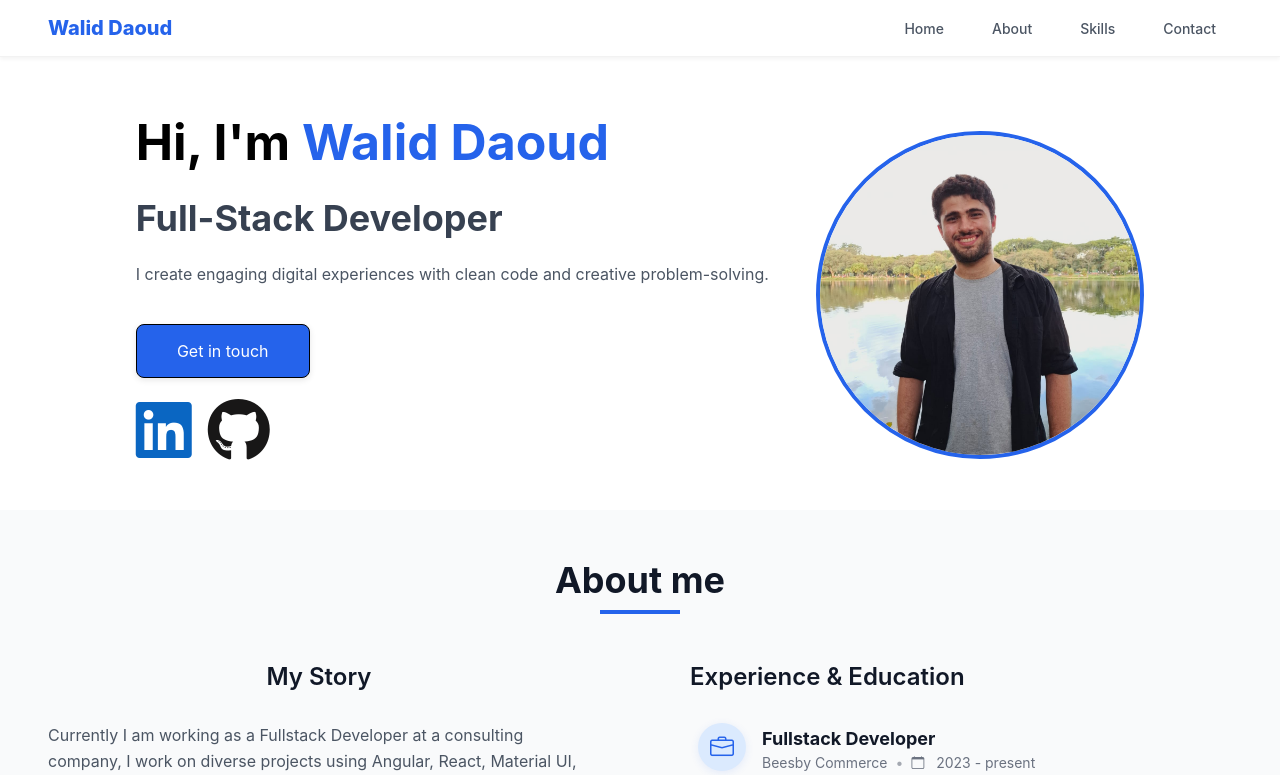
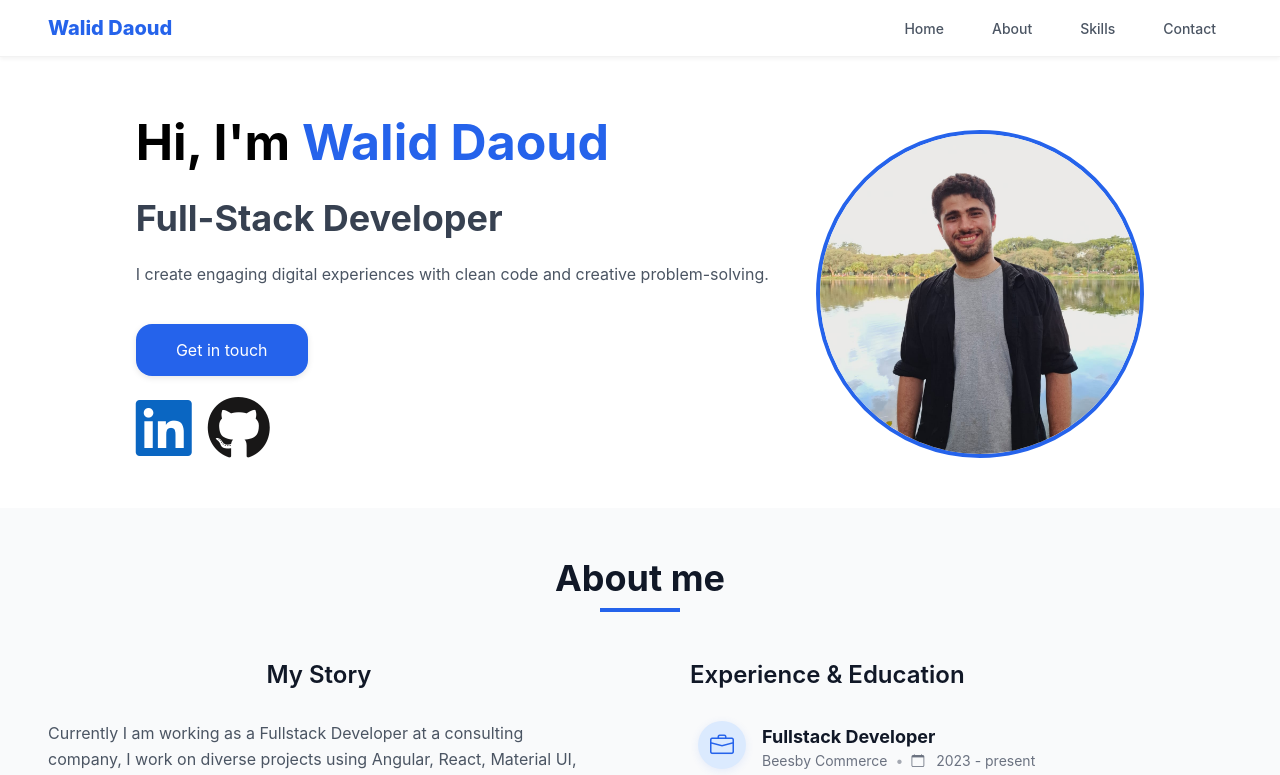
Before and after one commit to WalidcoDaoud/Portfolio, an Angular app: page / in a window 1280 px wide. Shown: the top 775 px of the page. Built offline with nearby package versions, Linux system fonts and the light colour scheme.

Commit message:
feature: changed button style

```diff
--- a/src/app/components/sections/header/header.component.sass
+++ b/src/app/components/sections/header/header.component.sass
@@ -49,7 +49,7 @@
         .btn
           padding: 1rem
           text-decoration: none
-          border-radius: 0.5rem
+          border-radius: 1rem
           width: 8.75rem
           display: flex
           justify-content: center
@@ -65,7 +65,6 @@
         .primary
           color: header.$white
           background-color: header.$primary-color
-          border: 1px solid header.$black
 
           &:hover
             background-color: color.adjust(header.$primary-color, $lightness: -5%)
```
